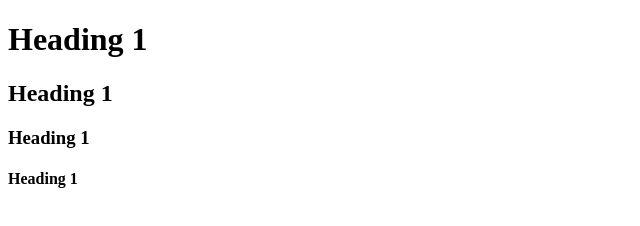
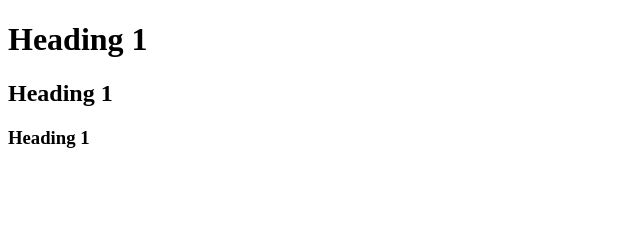
Before and after one commit to erfanaiub/MyFirstProject, a plain HTML site: page index.html in a window 1280 px wide. Shown: the full height of the page, 0-640 px from the left. Drawn offline with Linux system fonts and the light colour scheme.

Commit message:
Remove H4 Tag

```diff
--- a/index.html
+++ b/index.html
@@ -9,6 +9,5 @@
     <h1>Heading 1</h1>
     <h2>Heading 1</h2>
     <h3>Heading 1</h3>
-    <h4>Heading 1</h4>
 </body>
 </html>
```
